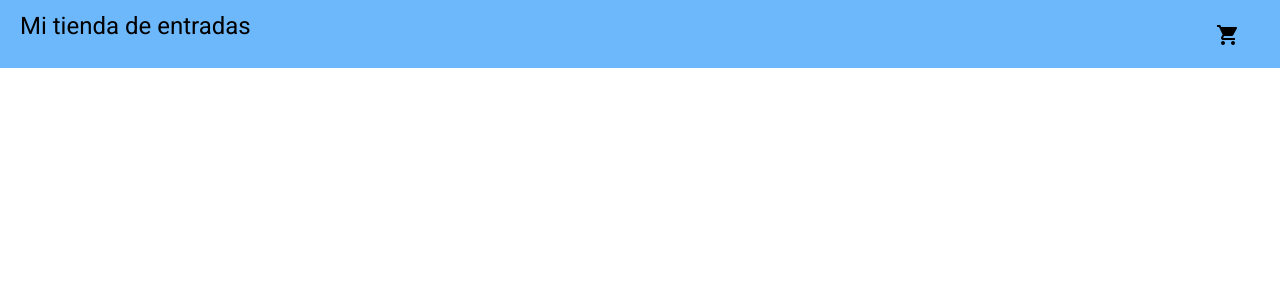
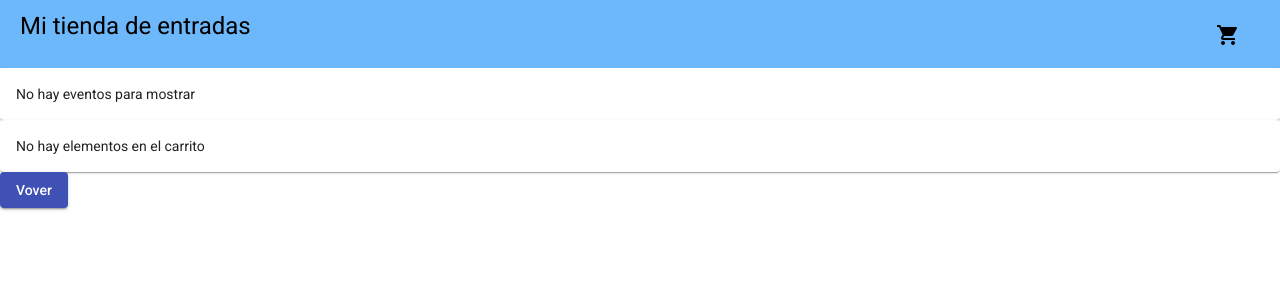
Before and after one commit to Necro2595/tienda-entradas, an Angular app: page /tienda/1 in a window 1280 px wide. Shown: the top 300 px of the page. Built offline with nearby package versions, Linux system fonts and the light colour scheme.

Commit message:
ajuste del banner de cabecera y creación de la tiend básica

```diff
--- a/src/app/app.component.html
+++ b/src/app/app.component.html
@@ -1 +1,2 @@
+<app-banner></app-banner>
 <router-outlet></router-outlet>
--- a/src/app/carrito/carrito.component.html
+++ b/src/app/carrito/carrito.component.html
@@ -1,4 +1,3 @@
-<app-banner></app-banner>
 <div *ngIf="localShoppingCart.length != 0">
     <mat-card *ngFor="let event of localShoppingCart; index as i">
         <h1>{{event.title}}</h1>
--- a/src/app/pagina-inicial/pagina-inicial.component.html
+++ b/src/app/pagina-inicial/pagina-inicial.component.html
@@ -1,4 +1,3 @@
-<app-banner></app-banner>
 <div class="gridCard">
     <mat-card class="card" *ngFor="let evento of listaEventos; index as i">
         <mat-card-header>
--- a/src/app/tienda/tienda.component.html
+++ b/src/app/tienda/tienda.component.html
@@ -1 +1,15 @@
-<app-banner></app-banner>
+<div class="col-6">
+    <div *ngIf="event != null">
+        <mat-card>
+
+        </mat-card>
+    </div>
+    <div *ngIf="event == null">
+        <mat-card>
+            <span>No hay eventos para mostrar</span>
+        </mat-card>
+    </div>
+</div>
+<div class="col-6">
+    <app-carrito></app-carrito>
+</div>
--- a/src/app/tienda/tienda.component.ts
+++ b/src/app/tienda/tienda.component.ts
@@ -1,4 +1,6 @@
 import { Component, OnInit } from '@angular/core';
+import { ActivatedRoute, Router } from '@angular/router';
+import { EventoService } from 'src/servicios/evento/evento.service';
 
 @Component({
   selector: 'app-tienda',
@@ -7,9 +9,30 @@ import { Component, OnInit } from '@angular/core';
 })
 export class TiendaComponent implements OnInit {
 
-  constructor() { }
+  localShoppingCart: any[] = [];
+  event!: any;
+
+  constructor(
+    private router: Router,
+    private eventoService: EventoService,
+    private activatedRoute: ActivatedRoute
+  ) {
+    if(localStorage.getItem('shoppingCart') == null){
+      localStorage.setItem('shoppingCart',JSON.stringify([]));
+    } else{
+      this.localShoppingCart = JSON.parse(localStorage.getItem('shoppingCart') || '[]');
+    }
+  }
 
   ngOnInit(): void {
+    this.activatedRoute.queryParams.subscribe(params =>{
+      const id: any = params['id'] || null;
+      if(id != null){
+        this.eventoService.getEventInfo(id).subscribe(data =>{
+          this.event = data;
+        })
+      }
+    })
   }
 
 }
--- a/src/servicios/evento/evento.service.ts
+++ b/src/servicios/evento/evento.service.ts
@@ -26,7 +26,7 @@ export class EventoService {
       return this.http.get(this.eventoInfo184);
     } else{
       return new Observable<any>(observer =>{
-        observer.next([]);
+        observer.next(null);
         observer.complete();
       });
     }
```
